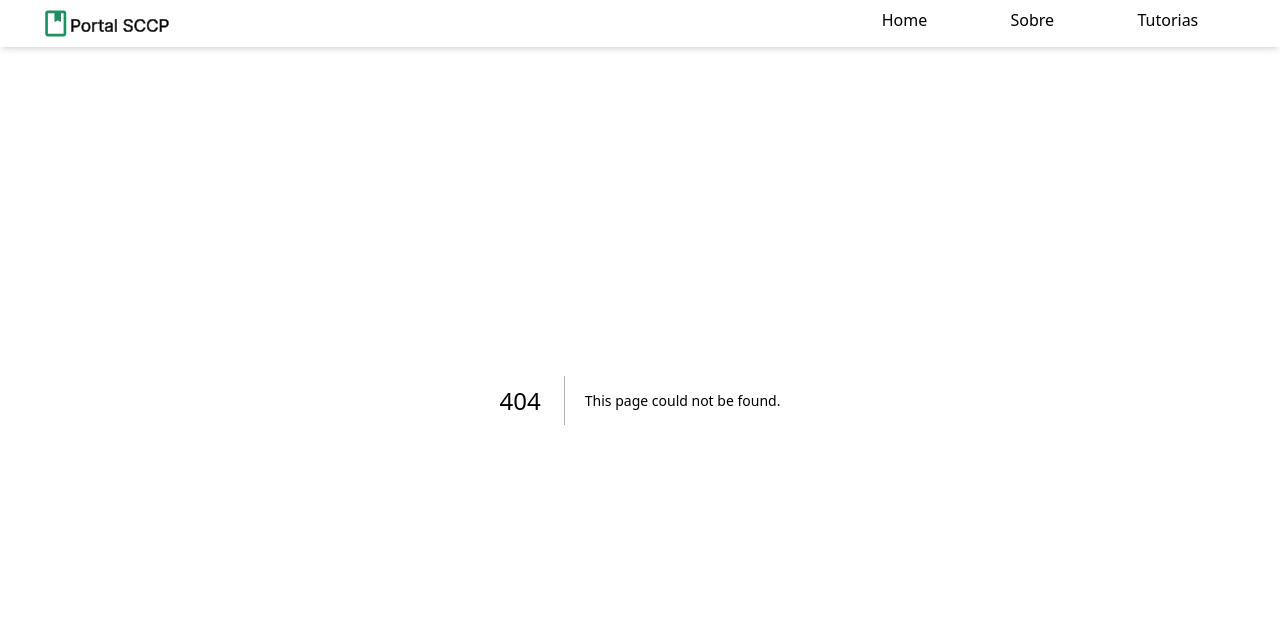
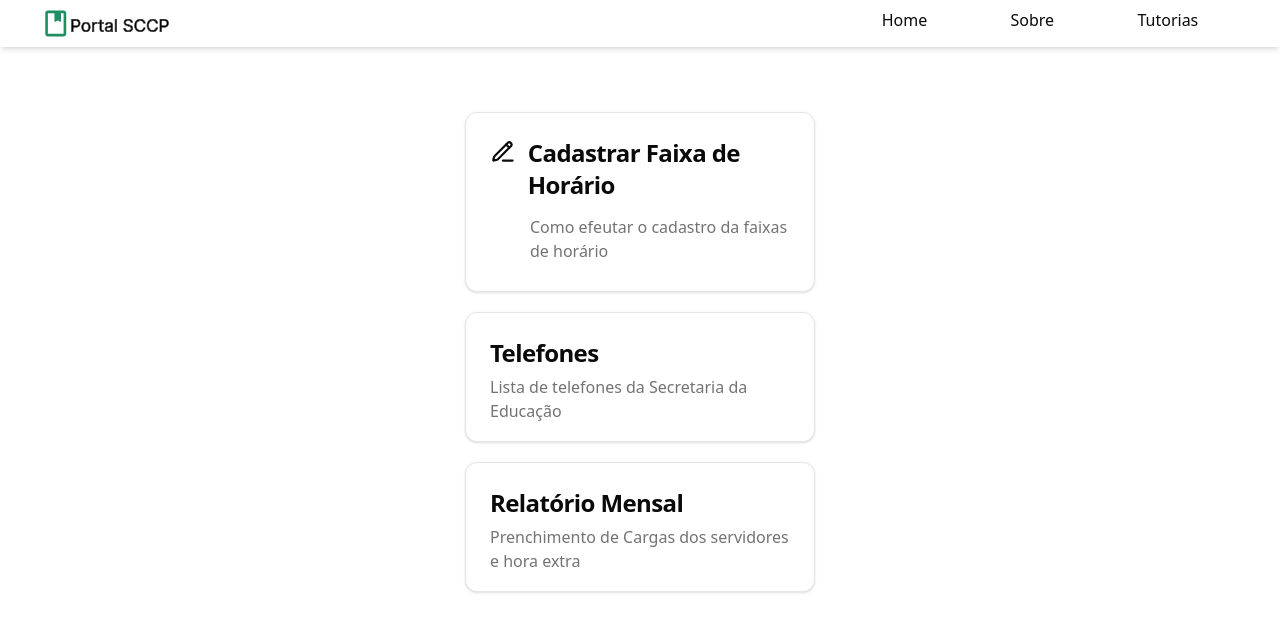
Before and after one commit to Kelabr/portal_sccp, a Next.js app: page /izeus in a window 1280 px wide. Before the commit this address had no page. Shown: the top 632 px of the page. Built offline with nearby package versions, Linux system fonts and the light colour scheme.

Commit message:
adicionado modelo de página de conteudo e opções de conteudo

```diff
--- /dev/null
+++ b/src/app/izeus/cadastro/page.js
@@ -0,0 +1,10 @@
+import Conteudo from "@/components/conteudo/Conteudo"
+
+export default function Cadastro(){
+    return(
+        <div className="pt-28 px-3 flex flex-col items-center">
+             <Conteudo/>
+        </div>
+
+    )
+}
--- /dev/null
+++ b/src/app/izeus/page.js
@@ -0,0 +1,12 @@
+import Lista from "@/components/lista/ListaIzeus"
+
+
+export default function Izeus(){
+    return(
+        <main className="pt-28 px-3 flex flex-col items-center">
+            <Lista/>
+        </main>
+
+
+    )
+}
--- a/src/app/page.js
+++ b/src/app/page.js
@@ -2,8 +2,8 @@ import Tutoriais from "@/components/tutoriais/Tutoriais";
 
 export default function Home() {
   return (
-     <main className="pt-20">
-        <section className="px-3 flex flex-col items-center">
+     <main className="pt-28">
+        <section className="px-3 flex flex-col items-center ">
           <Tutoriais/>
         </section>
     </main>
--- /dev/null
+++ b/src/components/conteudo/Conteudo.jsx
@@ -0,0 +1,19 @@
+import Link from "next/link"
+import { Card, CardHeader,CardTitle, CardDescription } from "../ui/card"
+import {PencilLine} from 'lucide-react'
+
+export default function Conteudo(){
+    return(
+        <div className="flex justify-center w-max-[1200px] flex-col sm:flex-row ">
+           <div className=" w-full max-w-[1200px]">
+               <div>
+                <h1 className="mb-3 text-xl font-medium">Titulo do passo a passo</h1>
+               </div>
+               <div>
+                <p>Lorem, ipsum dolor sit amet consectetur adipisicing elit. Distinctio sapiente esse fugit veritatis cum nostrum repellendus ratione tempore expedita tempora? Accusantium numquam ab quibusdam quam, tempora nobis temporibus perferendis aliquid.</p>
+               </div>
+            </div>
+        </div>
+
+    )
+}
--- a/src/components/header/Header.jsx
+++ b/src/components/header/Header.jsx
@@ -28,7 +28,7 @@ export default function Header(){
                                 <SheetTitle>Menu</SheetTitle>
                             </SheetHeader>
                             <ul>
-                                <li><Link href='#'>Home</Link></li>
+                                <li><Link href='/'>Home</Link></li>
                                 <li><Link href='#'>Sobre</Link></li>
                                 <li><Link href='#'>Tutorial</Link></li>
                             </ul>
@@ -36,7 +36,7 @@ export default function Header(){
                     </Sheet>
                 </nav>
                 <nav className=' w-1/3 flex justify-around max-sm:hidden'>
-                    <Link href='#'>Home</Link>
+                    <Link href='/'>Home</Link>
                     <Link href='#'>Sobre</Link>
                     <Link href="#">Tutorias</Link>
                 </nav>
--- /dev/null
+++ b/src/components/lista/ListaIzeus.jsx
@@ -0,0 +1,42 @@
+import Link from "next/link"
+import { Card, CardHeader,CardTitle, CardDescription } from "../ui/card"
+import {PencilLine} from 'lucide-react'
+
+export default function Lista(){
+    return(
+        <div className="flex justify-center w-max-[1200px] flex-col sm:flex-row ">
+        <div className=" w-full max-w-[1200px]">
+                <Link href='./izeus/cadastro' className="" >
+                    <Card className='h-[180px] max-w-[350px]'>
+                        <CardHeader>
+                            <div className="flex mb-2">
+                                <PencilLine className="mr-3" size={30}></PencilLine>
+                                <CardTitle className='text-2xl'>Cadastrar Faixa de Horário</CardTitle>
+                            </div>
+                            <CardDescription className='text-base ml-10'>Como efeutar o cadastro da faixas de horário</CardDescription>
+                        </CardHeader>
+                    </Card>
+                </Link>
+
+                <Link href='#'>
+                    <Card className='h-[130px] max-w-[350px] mt-5  '>
+                        <CardHeader>
+                            <CardTitle className='text-2xl'>Telefones</CardTitle>
+                            <CardDescription className='text-base'>Lista de telefones da Secretaria da Educação</CardDescription>
+                        </CardHeader>
+                    </Card>
+                </Link>
+
+                <Link href='#'>
+                    <Card className='h-[130px] max-w-[350px] mt-5'>
+                        <CardHeader>
+                            <CardTitle className='text-2xl'>Relatório Mensal</CardTitle>
+                            <CardDescription  className='text-base'>Prenchimento de Cargas dos servidores e hora extra</CardDescription>
+                        </CardHeader>
+                    </Card>
+                </Link>
+        </div>
+</div>
+
+    )
+}
--- a/src/components/mural/Mural.jsx
+++ b/src/components/mural/Mural.jsx
@@ -1,11 +1,11 @@
 export default function Mural(){
     return(
-        <div className="max-w-[600px] border-2 mt-7 h-56 rounded-xl p-3">
+        <div className="max-w-[600px] border-2 mt-7 h-56 rounded-xl p-3 sm:h-[430px] sm:w-2/3 sm:mt-0 sm:max-w-700">
             <div className="w-full justify-center flex">
             <p className="font-bold mb-5 text-xl">Mural</p>
             </div>
             <ul>
-                <li className="text-[14px] text-base"> - Entraga de documentos : 05/02/2025</li>
+                <li className="text-[14px] text-base"> - Entrega de documentos : 05/02/2025</li>
             </ul>
         </div>
     )
--- a/src/components/tutoriais/Tutoriais.jsx
+++ b/src/components/tutoriais/Tutoriais.jsx
@@ -5,10 +5,10 @@ import Mural from "../mural/Mural"
 export default function Tutoriais(){
     return(
 
-            <div className="flex justify-center w-max-[1200px] flex-col">
+            <div className="flex justify-center w-max-[1200px] flex-col sm:flex-row ">
                     <div className=" w-full max-w-[1200px]">
-                            <Link href='#' className="" >
-                                <Card className='h-[130px] max-w-[350px]'>
+                            <Link href='./izeus' className="" >
+                                <Card className='h-[130px] max-w-[350px] sm:hover:-translate-y-3 sm:transition-transform sm:duration-300'>
                                     <CardHeader>
                                         <CardTitle className='text-2xl'>Izeus</CardTitle>
                                         <CardDescription className='text-base'>Manual referente ao Sistema de Ponto Izeus</CardDescription>
@@ -20,7 +20,7 @@ export default function Tutoriais(){
                                 <Card className='h-[130px] max-w-[350px] mt-5  '>
                                     <CardHeader>
                                         <CardTitle className='text-2xl'>Telefones</CardTitle>
-                                        <CardDescription className='text-base'>Lista de telefones da secretaria da educação</CardDescription>
+                                        <CardDescription className='text-base'>Lista de telefones da Secretaria da Educação</CardDescription>
                                     </CardHeader>
                                 </Card>
                             </Link>
```
